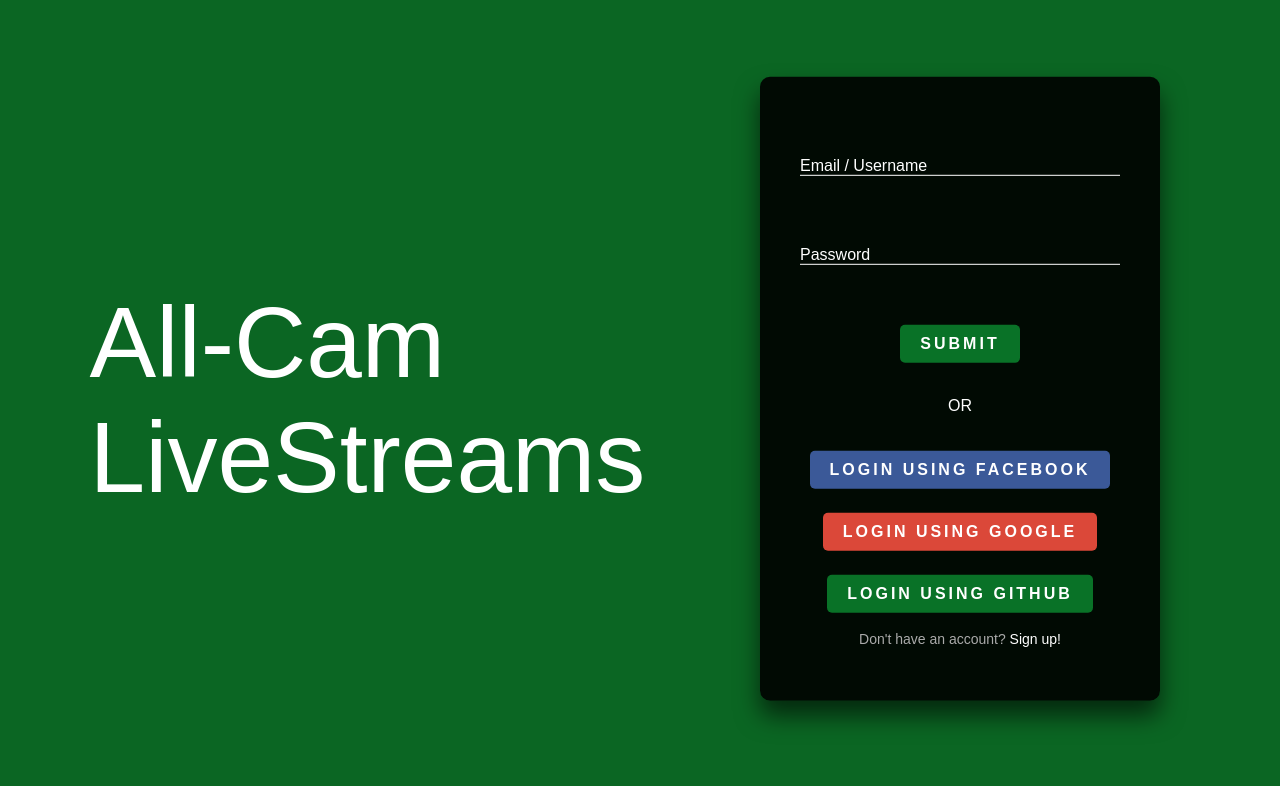
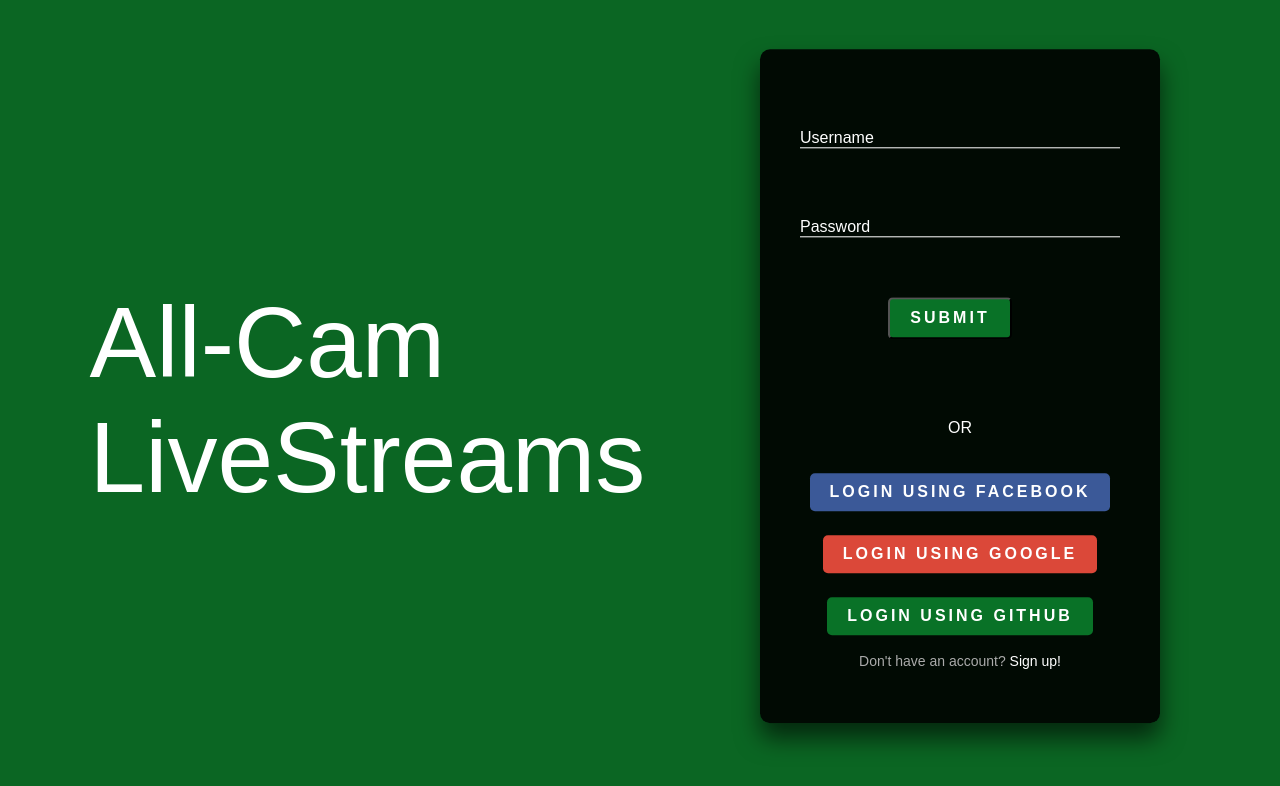
Before and after one commit to hardikg2907/IITH-Hack-Proj, a plain HTML site: page frontend/login.html in a window 1280 px wide. Drawn offline with Linux system fonts and the light colour scheme.

Commit message:
linked backend and frontend

```diff
--- a/backend/User.js
+++ b/backend/User.js
@@ -1,5 +1,6 @@
 const mongoose = require('mongoose')
-const Schema = mongoose.Schema
+mongoose.set('strictQuery', false);
+const { Schema } = mongoose;
 var User = new Schema({
     username: {
         type: String
--- a/frontend/login.html
+++ b/frontend/login.html
@@ -31,16 +31,16 @@
         All-Cam LiveStreams
     </div>
     <div class="login-box" id="loginbox">
-        <form>
+        <form method="post" action="/login">
             <div class="user-box">
-                <input required="" name="" type="text">
-                <label>Email / Username</label>
+                <input required name="username" type="text" id="username">
+                <label>Username</label>
             </div>
             <div class="user-box">
-                <input required="" name="" type="password">
+                <input required name="password" type="password" id="password">
                 <label>Password</label>
             </div>
-            <a href="#">Submit</a>
+            <button type="submit" value="submit">Submit</button>
             <p style="margin-top: 30px">OR</p>
             <a id="facebook" href="#">Login using facebook</a>
             <a id="google" href="#">Login using google</a>
--- a/frontend/style.css
+++ b/frontend/style.css
@@ -129,8 +129,29 @@ body
     border-radius: 5px;
   }
 
+  .login-box form button{
+    position: relative;
+    display: inline-block;
+    padding: 10px 20px;
+    font-weight: bold;
+    background-color: rgb(9, 114, 39);
+    font-size: 16px;
+    text-decoration: none;
+    text-transform: uppercase;
+    overflow: hidden;
+    transition: .5s;
+    margin-top: 20px;
+    letter-spacing: 3px;
+    border-radius: 5px;
+    color: white;
+  }
+
+  .login-box form button:hover{
+    color: black;
+  }
+
   .login-box a:hover {
-    background: #fff;
+    /* background: #fff; */
     color: #272727;
     border-radius: 5px;
   }
```
Also changed, not shown: backend/index.js (+10 -4 lines).
